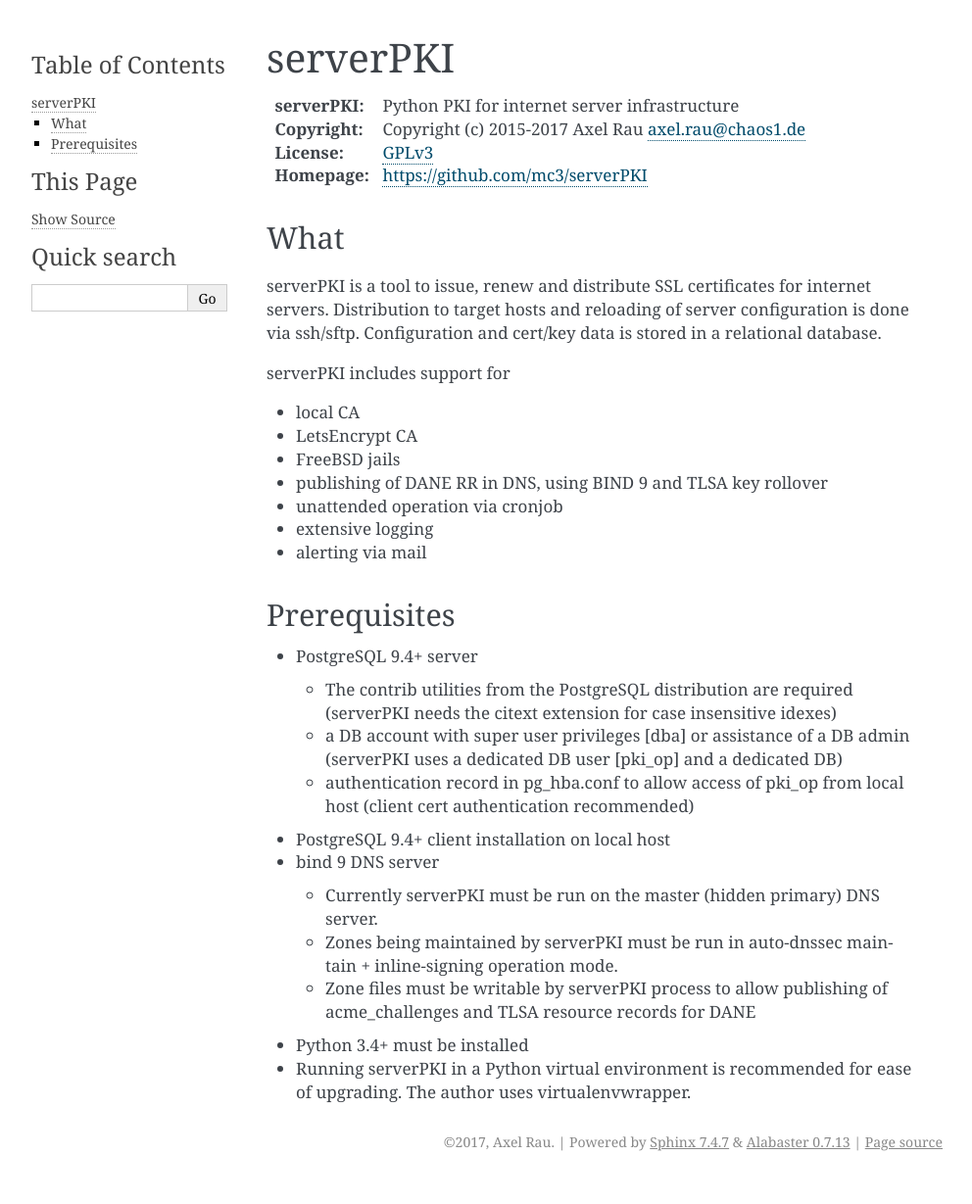
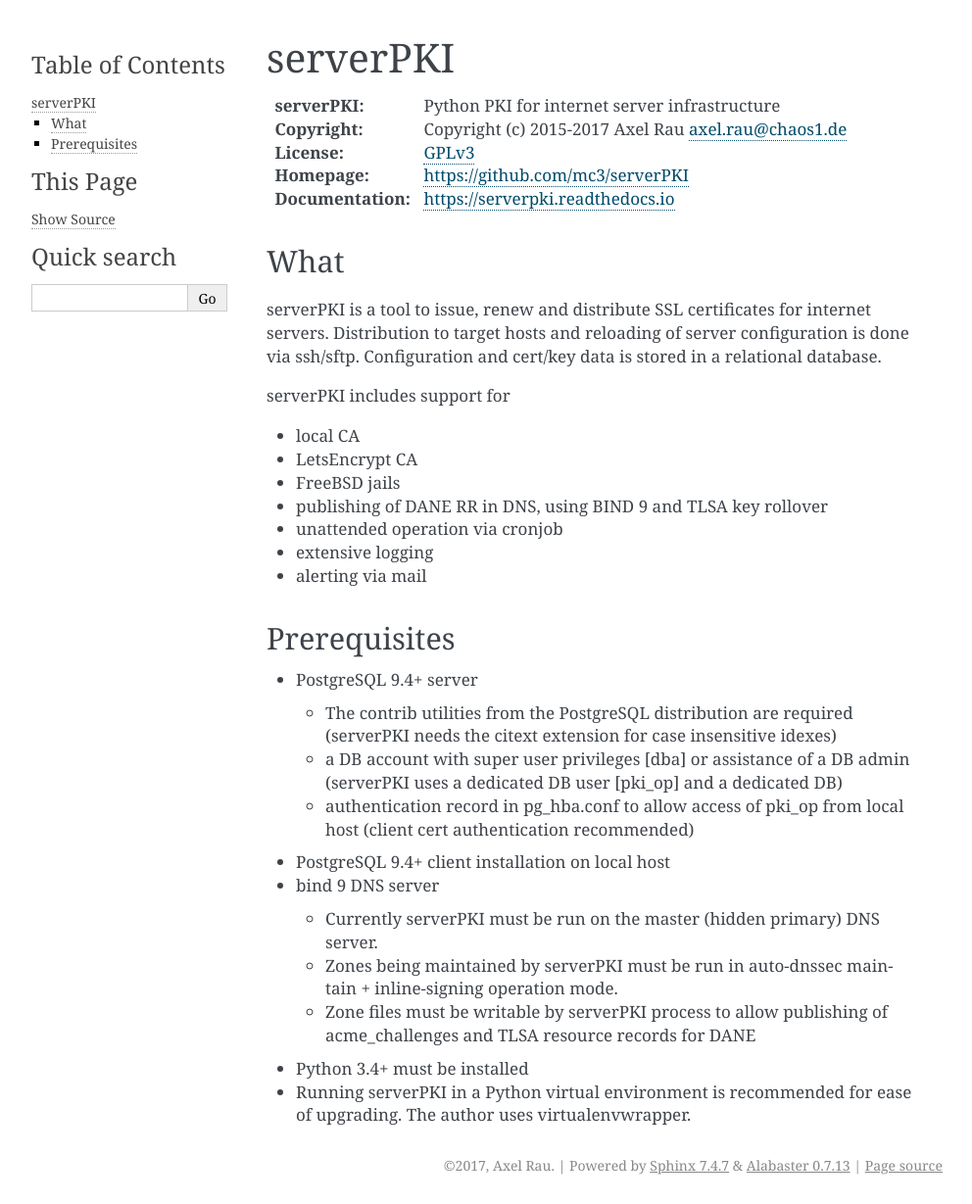
Before and after one commit to mc3/serverPKI, a Sphinx documentation site: the page built from docs/README.rst, in a window 1280 px wide. Shown: the whole page at 98% size, without its empty margins (148-1140 px from the left). Built offline with Sphinx 7.4.7, drawn with Linux system fonts in a browser that asks for light colours; before the commit the page ends 1205 px from its top, so only the background shows below that; some of the changed lines change nothing that is shown.

Commit message:
Add pointer to doc on README

```diff
--- a/docs/README.rst
+++ b/docs/README.rst
@@ -7,6 +7,7 @@
 :Copyright:   Copyright (c) 2015-2017   Axel Rau axel.rau@chaos1.de
 :License:     `GPLv3 <http://www.gnu.org/licenses/>`_
 :Homepage:    https://github.com/mc3/serverPKI
+:Documentation: https://serverpki.readthedocs.io
 
 
 What
```
